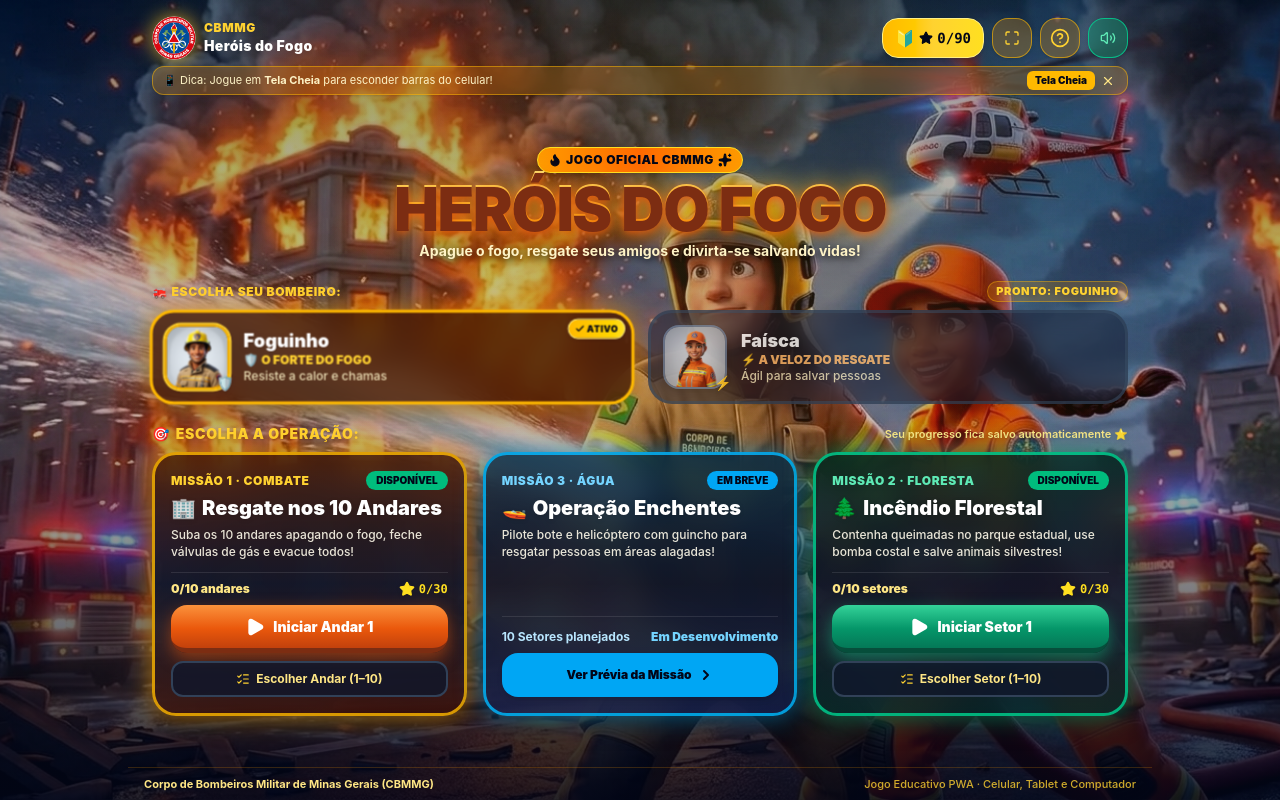
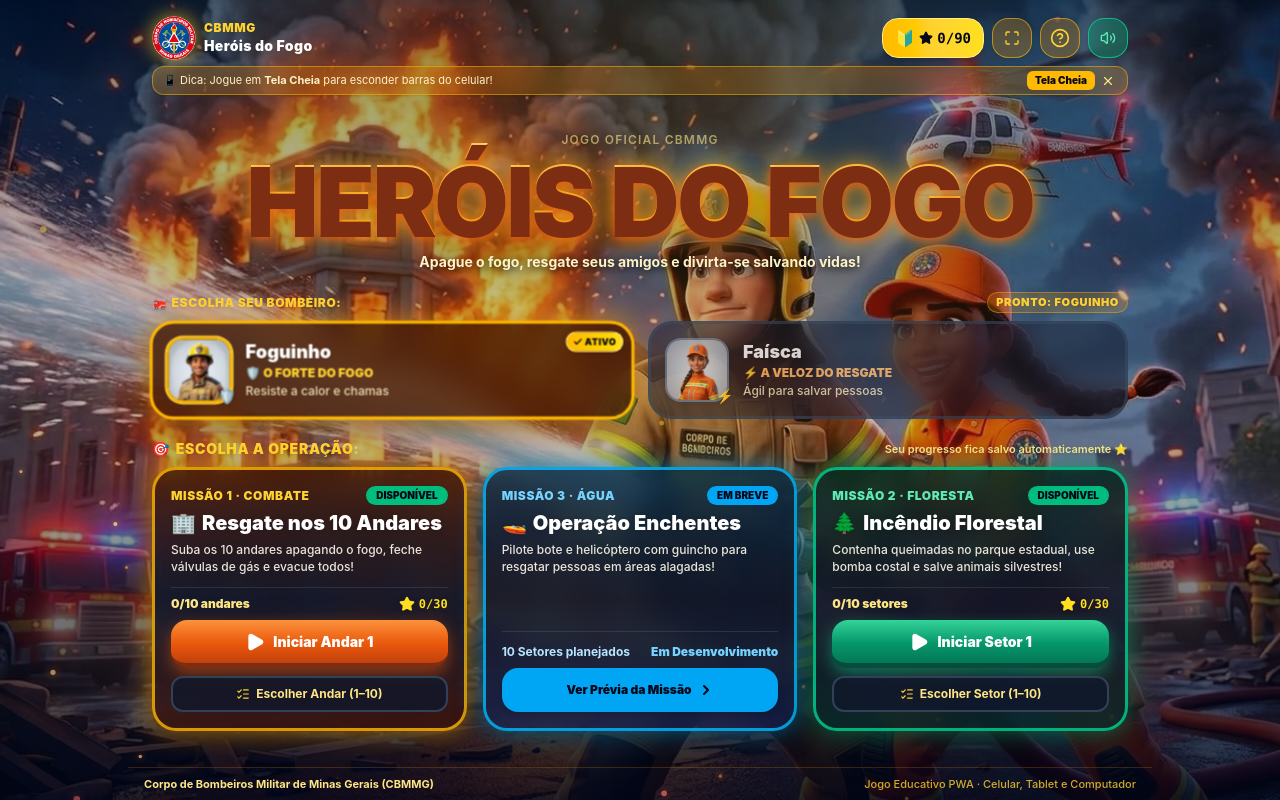
Before and after one commit to pupiloalpha/herois-do-fogo, a React (Vite) app: page / in a window 1280 px wide. Built offline with nearby package versions, Linux system fonts and the light colour scheme.

Commit message:
Ajustes na tela inicial

```diff
--- /dev/null
+++ b/src/components/FireEmbers.tsx
@@ -0,0 +1,134 @@
+import React, { useEffect, useRef } from 'react';
+
+interface Particle {
+  x: number;
+  y: number;
+  size: number;
+  speedY: number;
+  speedX: number;
+  angle: number;
+  angularSpeed: number;
+  opacity: number;
+  maxOpacity: number;
+  color: string;
+  glow: string;
+}
+
+interface FireEmbersProps {
+  count?: number;
+  className?: string;
+}
+
+export const FireEmbers: React.FC<FireEmbersProps> = ({
+  count = 35,
+  className = '',
+}) => {
+  const canvasRef = useRef<HTMLCanvasElement | null>(null);
+
+  useEffect(() => {
+    const canvas = canvasRef.current;
+    if (!canvas) return;
+
+    const ctx = canvas.getContext('2d');
+    if (!ctx) return;
+
+    let animId: number;
+    let width = (canvas.width = window.innerWidth);
+    let height = (canvas.height = window.innerHeight);
+
+    const handleResize = () => {
+      if (!canvas) return;
+      width = canvas.width = window.innerWidth;
+      height = canvas.height = window.innerHeight;
+    };
+    window.addEventListener('resize', handleResize);
+
+    const prefersReducedMotion = window.matchMedia(
+      '(prefers-reduced-motion: reduce)'
+    ).matches;
+
+    const colors = [
+      { fill: 'rgba(254, 240, 138, ', glow: 'rgba(250, 204, 21, 0.9)' }, // yellow-200 / gold
+      { fill: 'rgba(253, 186, 116, ', glow: 'rgba(251, 146, 60, 0.9)' }, // orange-300
+      { fill: 'rgba(251, 146, 60, ',  glow: 'rgba(249, 115, 22, 0.9)' }, // orange-400
+      { fill: 'rgba(248, 113, 113, ', glow: 'rgba(239, 68, 68, 0.8)' },  // red-400
+      { fill: 'rgba(252, 211, 77, ',  glow: 'rgba(245, 158, 11, 0.9)' }, // amber-300
+    ];
+
+    const createParticle = (spawnAnywhere = false): Particle => {
+      const colorScheme = colors[Math.floor(Math.random() * colors.length)];
+      return {
+        x: Math.random() * width,
+        y: spawnAnywhere ? Math.random() * height : height + Math.random() * 25,
+        size: Math.random() * 2.4 + 1.2,
+        speedY: -(Math.random() * 1.3 + 0.6),
+        speedX: (Math.random() - 0.5) * 0.5,
+        angle: Math.random() * Math.PI * 2,
+        angularSpeed: (Math.random() - 0.5) * 0.035,
+        opacity: Math.random() * 0.35 + 0.1,
+        maxOpacity: Math.random() * 0.55 + 0.4,
+        color: colorScheme.fill,
+        glow: colorScheme.glow,
+      };
+    };
+
+    const particles: Particle[] = Array.from({ length: count }, () =>
+      createParticle(true)
+    );
+
+    const render = () => {
+      ctx.clearRect(0, 0, width, height);
+
+      for (let i = 0; i < particles.length; i++) {
+        const p = particles[i];
+
+        if (!prefersReducedMotion) {
+          p.y += p.speedY;
+          p.angle += p.angularSpeed;
+          p.x += Math.sin(p.angle) * 0.8 + p.speedX;
+
+          // Fade in near bottom, fade out near top
+          const progress = p.y / height;
+          if (progress > 0.8) {
+            p.opacity = Math.min(p.maxOpacity, p.opacity + 0.02);
+          } else if (progress < 0.25) {
+            p.opacity = Math.max(0, p.opacity - 0.012);
+          }
+        }
+
+        if (p.y < -15 || p.x < -15 || p.x > width + 15 || p.opacity <= 0) {
+          particles[i] = createParticle(false);
+          continue;
+        }
+
+        ctx.save();
+        ctx.beginPath();
+        ctx.arc(p.x, p.y, p.size, 0, Math.PI * 2);
+        ctx.fillStyle = `${p.color}${p.opacity})`;
+        ctx.shadowBlur = p.size * 3.5;
+        ctx.shadowColor = p.glow;
+        ctx.fill();
+        ctx.restore();
+      }
+
+      if (!prefersReducedMotion) {
+        animId = requestAnimationFrame(render);
+      }
+    };
+
+    render();
+
+    return () => {
+      window.removeEventListener('resize', handleResize);
+      if (animId) cancelAnimationFrame(animId);
+    };
+  }, [count]);
+
+  return (
+    <canvas
+      ref={canvasRef}
+      className={`pointer-events-none absolute inset-0 z-0 ${className}`}
+      aria-hidden="true"
+    />
+  );
+};
--- a/src/components/TitleScreen.tsx
+++ b/src/components/TitleScreen.tsx
@@ -20,8 +20,6 @@ import {
   ListChecks,
   Check,
   ChevronRight,
-  Flame,
-  Sparkles,
   X,
 } from 'lucide-react';
 import { sounds } from '../audio/SoundManager';
@@ -29,6 +27,7 @@ import { FullscreenGuideModal } from './FullscreenGuideModal';
 import { StageSelectModal } from './StageSelectModal';
 import { CareerModal } from './CareerModal';
 import { MissionPreviewModal } from './MissionPreviewModal';
+import { FireEmbers } from './FireEmbers';
 
 interface TitleScreenProps {
   saveState: HubSaveState;
@@ -71,7 +70,7 @@ export const TitleScreen: React.FC<TitleScreenProps> = ({
 
   return (
     <div className="relative w-full h-full min-h-[100dvh] bg-gradient-to-b from-sky-950 via-slate-900 to-slate-950 text-white flex flex-col justify-between overflow-y-auto overscroll-contain select-none">
-      {/* 1. VIBRANT, CHEERFUL BANNER BACKGROUND */}
+      {/* 1. VIBRANT, CHEERFUL BANNER BACKGROUND WITH FIRE EMBERS */}
       <div className="fixed inset-0 pointer-events-none overflow-hidden z-0">
         <div
           className="absolute inset-0 bg-cover bg-center filter brightness-100 contrast-105 opacity-90 sm:opacity-95"
@@ -85,6 +84,8 @@ export const TitleScreen: React.FC<TitleScreenProps> = ({
             background: 'radial-gradient(circle at 50% 15%, rgba(251, 191, 36, 0.45) 0%, transparent 65%)',
           }}
         />
+        {/* Animated Fire Embers / Fagulhas de Fogo */}
+        <FireEmbers count={36} />
       </div>
 
       {/* 2. TOP BAR HUD (Ultra-Clean on Mobile) */}
@@ -216,15 +217,13 @@ export const TitleScreen: React.FC<TitleScreenProps> = ({
 
       {/* 3. MAIN GAME ARENA */}
       <main className="relative z-10 w-full max-w-5xl mx-auto px-3 sm:px-6 py-1 sm:py-2 my-auto flex flex-col gap-3 sm:gap-5">
-        {/* Title Section (Compact on mobile) */}
+        {/* Title Section (Bigger title, subtle official subtitle) */}
         <section className="text-center space-y-0.5 sm:space-y-1">
-          <div className="inline-flex items-center gap-1 px-2.5 py-0.5 sm:py-1 rounded-full bg-gradient-to-r from-amber-500 via-orange-500 to-amber-500 text-slate-950 text-[10px] sm:text-xs font-black tracking-wider uppercase shadow-md border border-yellow-300">
-            <Flame className="w-3 h-3 sm:w-3.5 sm:h-3.5 fill-slate-950 text-slate-950" />
-            <span>Jogo Oficial CBMMG</span>
-            <Sparkles className="w-3 h-3 sm:w-3.5 sm:h-3.5 fill-slate-950 text-slate-950" />
-          </div>
+          <p className="text-[10px] sm:text-xs font-semibold tracking-widest text-amber-200/60 uppercase">
+            Jogo Oficial CBMMG
+          </p>
 
-          <h1 className="text-3xl sm:text-5xl md:text-6xl font-black tracking-tight leading-none uppercase drop-shadow-xl">
+          <h1 className="text-4xl sm:text-6xl md:text-7xl lg:text-8xl font-black tracking-tight leading-none uppercase drop-shadow-2xl">
             <span className="bg-gradient-to-b from-yellow-200 via-amber-300 to-orange-500 bg-clip-text text-transparent text-glow-fire">
               HERÓIS DO FOGO
             </span>
@@ -261,7 +260,7 @@ export const TitleScreen: React.FC<TitleScreenProps> = ({
                     sounds.playClick();
                     onSelectCharacter(charId);
                   }}
-                  className={`relative p-2 sm:p-3 rounded-2xl sm:rounded-3xl border-2 sm:border-3 text-left transition-all duration-150 flex items-center gap-2 sm:gap-3.5 backdrop-blur-md cursor-pointer ${
+                  className={`relative min-h-[86px] sm:min-h-[96px] p-2.5 sm:p-3.5 rounded-2xl sm:rounded-3xl border-2 sm:border-3 text-left transition-all duration-150 flex items-center gap-2.5 sm:gap-3.5 backdrop-blur-md cursor-pointer ${
                     isSelected
                       ? isFoguinho
                         ? 'bg-amber-950/80 border-amber-400 ring-2 sm:ring-4 ring-amber-400/40 box-glow-amber scale-[1.01]'
@@ -271,7 +270,7 @@ export const TitleScreen: React.FC<TitleScreenProps> = ({
                 >
                   {/* Selected Tag Badge */}
                   {isSelected && (
-                    <div className="absolute top-1.5 right-1.5 bg-gradient-to-r from-amber-400 to-yellow-300 text-slate-950 px-1.5 py-0.5 rounded-full text-[9px] font-black uppercase tracking-wider flex items-center gap-0.5 shadow-sm border border-yellow-200">
+                    <div className="absolute top-1.5 right-1.5 sm:top-2 sm:right-2 bg-gradient-to-r from-amber-400 to-yellow-300 text-slate-950 px-1.5 py-0.5 rounded-full text-[9px] font-black uppercase tracking-wider flex items-center gap-0.5 shadow-sm border border-yellow-200 z-10">
                       <Check className="w-2.5 h-2.5 stroke-[3]" />
                       <span>Ativo</span>
                     </div>
@@ -282,7 +281,7 @@ export const TitleScreen: React.FC<TitleScreenProps> = ({
                     <img
                       src={char.avatarUrl}
                       alt={char.name}
-                      className={`w-12 h-12 sm:w-16 sm:h-16 rounded-xl sm:rounded-2xl object-cover border-2 shadow-md ${
+                      className={`w-14 h-14 sm:w-16 sm:h-16 rounded-xl sm:rounded-2xl object-cover border-2 shadow-md ${
                         isSelected
                           ? isFoguinho
                             ? 'border-amber-400 ring-1 sm:ring-2 ring-amber-300'
@@ -296,14 +295,14 @@ export const TitleScreen: React.FC<TitleScreenProps> = ({
                   </div>
 
                   {/* Character Quick Info */}
-                  <div className="min-w-0 flex-1">
-                    <h3 className="text-sm sm:text-lg font-black text-white leading-tight drop-shadow truncate">
+                  <div className="min-w-0 flex-1 flex flex-col justify-center">
+                    <h3 className="text-sm sm:text-lg font-black text-white leading-tight drop-shadow truncate pr-8 sm:pr-0">
                       {char.name}
                     </h3>
-                    <p className={`text-[10px] sm:text-xs font-black uppercase truncate ${isFoguinho ? 'text-amber-300' : 'text-orange-300'}`}>
+                    <p className={`text-[10px] sm:text-xs font-black uppercase truncate mt-0.5 ${isFoguinho ? 'text-amber-300' : 'text-orange-300'}`}>
                       {isFoguinho ? '🛡️ O Forte do Fogo' : '⚡ A Veloz do Resgate'}
                     </p>
-                    <p className="text-[9px] sm:text-xs text-amber-100/90 font-medium line-clamp-1 hidden sm:block">
+                    <p className="text-[9px] sm:text-xs text-amber-100/90 font-medium line-clamp-1 hidden sm:block mt-0.5">
                       {isFoguinho ? 'Resiste a calor e chamas' : 'Ágil para salvar pessoas'}
                     </p>
                   </div>
```
